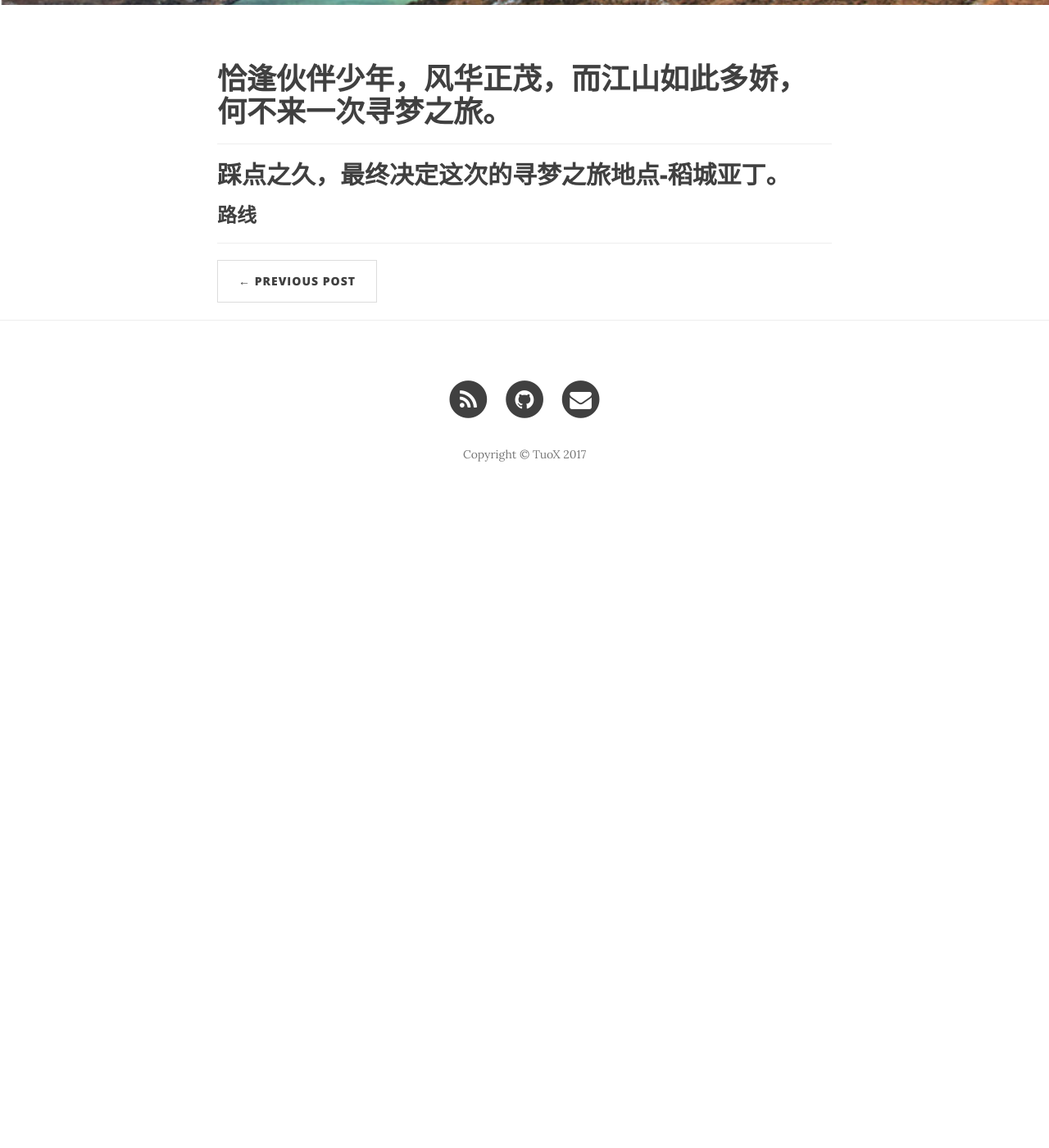
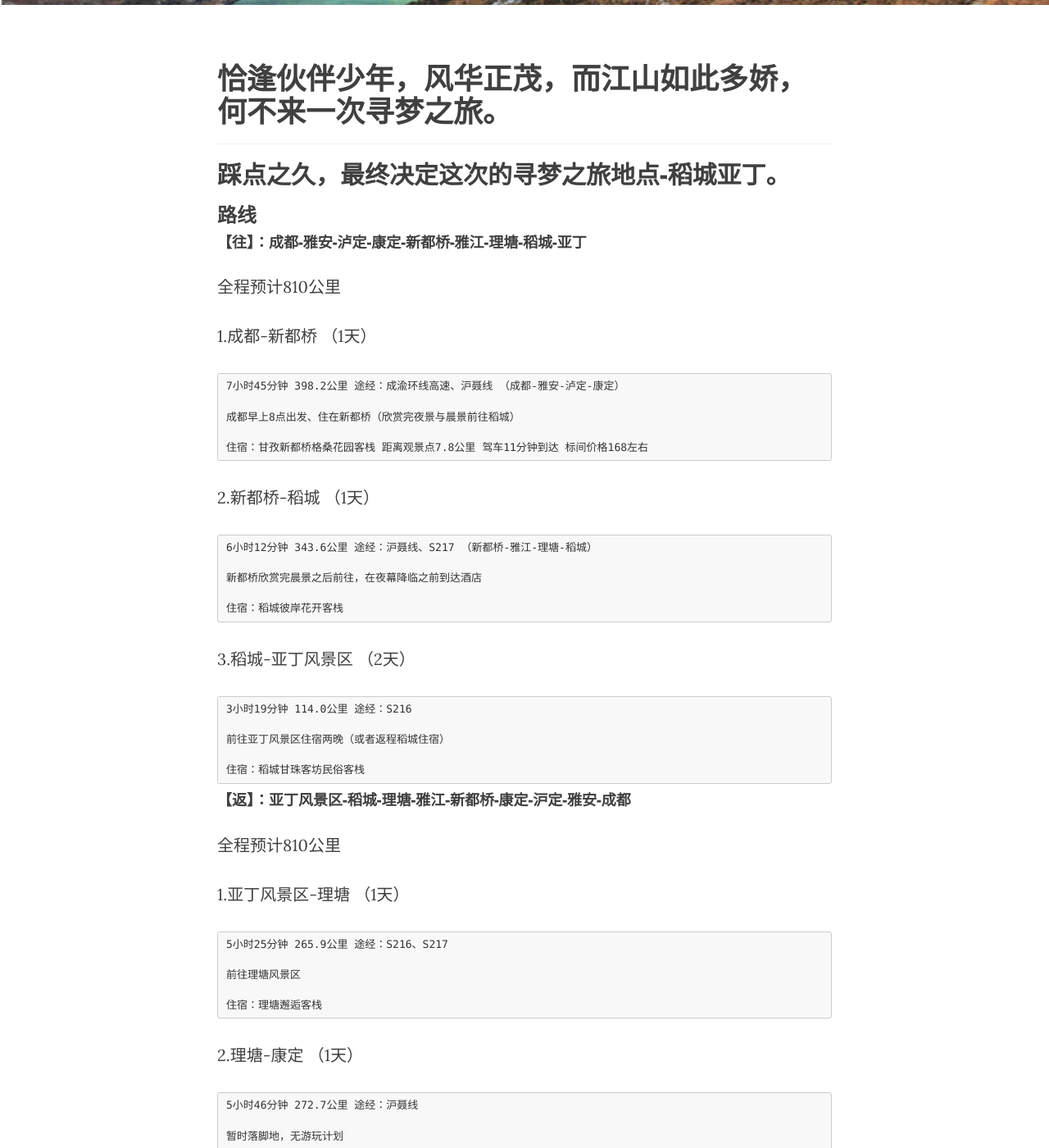
Before and after one commit to linzhiming0826/linzhiming0826.github.io, a Jekyll site: the page built from _posts/2017-08-16-self-driving.markdown, in a window 1280 px wide and 1400 px high, scrolled down 530 px. Shown: the whole window at 82% size. Built offline with Jekyll 4.4.1, drawn with Linux system fonts in a browser that asks for light colours; nearby versions of some CDN libraries; comment, search, counter and statistics services are not loaded; before the commit the page ends 1160 px from its top, so only the background shows below that; some of the changed text lies outside the part shown.

Commit message:
新增一篇去旅行的文章

```diff
--- a/_posts/2017-08-16-self-driving.markdown
+++ b/_posts/2017-08-16-self-driving.markdown
@@ -14,3 +14,61 @@ header-img: "img/post-24/bg.png"
 ## 踩点之久，最终决定这次的寻梦之旅地点-稻城亚丁。
 
 ### 路线
+
+#### 【往】：成都-雅安-泸定-康定-新都桥-雅江-理塘-稻城-亚丁
+
+全程预计810公里
+
+1.成都-新都桥 （1天）
+
+    7小时45分钟 398.2公里 途经：成渝环线高速、沪聂线 （成都-雅安-泸定-康定）
+
+    成都早上8点出发、住在新都桥（欣赏完夜景与晨景前往稻城）
+
+    住宿：甘孜新都桥格桑花园客栈 距离观景点7.8公里 驾车11分钟到达 标间价格168左右
+
+
+2.新都桥-稻城 （1天）
+
+    6小时12分钟 343.6公里 途经：沪聂线、S217 （新都桥-雅江-理塘-稻城）
+
+    新都桥欣赏完晨景之后前往，在夜幕降临之前到达酒店
+
+    住宿：稻城彼岸花开客栈
+
+3.稻城-亚丁风景区 （2天）
+
+    3小时19分钟 114.0公里 途经：S216
+
+    前往亚丁风景区住宿两晚（或者返程稻城住宿）
+
+    住宿：稻城甘珠客坊民俗客栈
+
+
+#### 【返】：亚丁风景区-稻城-理塘-雅江-新都桥-康定-沪定-雅安-成都
+
+全程预计810公里
+
+1.亚丁风景区-理塘 （1天）
+
+    5小时25分钟 265.9公里 途经：S216、S217
+
+    前往理塘风景区
+
+    住宿：理塘邂逅客栈
+
+2.理塘-康定 （1天）
+
+    5小时46分钟 272.7公里 途经：沪聂线
+
+    暂时落脚地，无游玩计划
+
+    住宿：海螺沟一念时光旅舍
+
+3.康定-成都（1天）
+
+    6小时16分钟 331.0公里 途经：沪聂线、成渝环线高速
+
+    沿路看风景
+
+    住宿：成都市区
```
